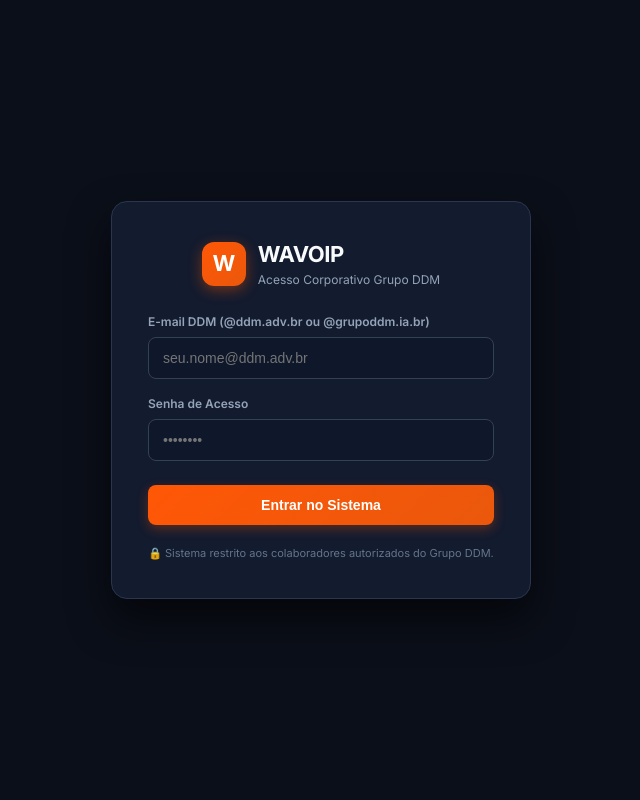
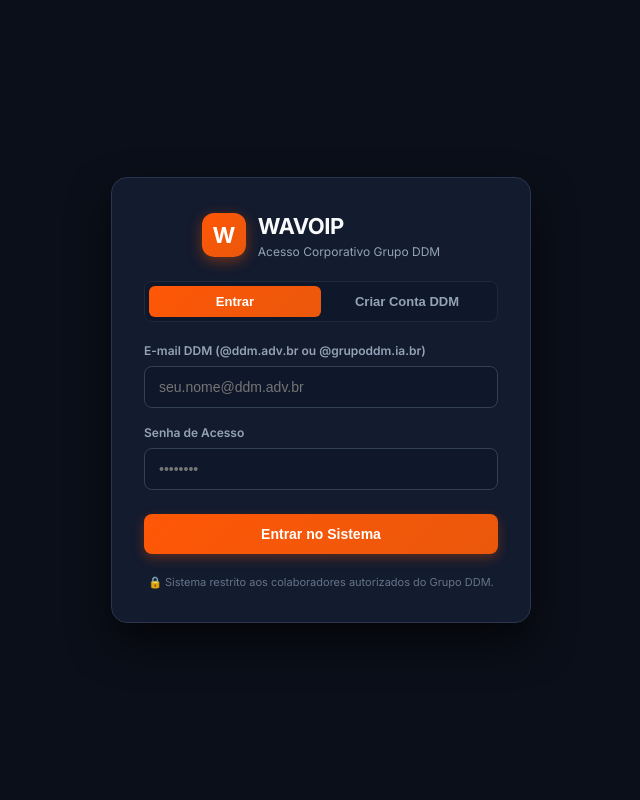
Before and after one commit to iaeautomacao-lgtm/WAVOIP, a Flask app: page / in a window 1280 px wide. Shown: the whole page, without its empty margins (319-959 px from the left). Run offline with Flask 3, Linux system fonts and the light colour scheme.

Commit message:
feat: adiciona opcao de cadastro 'Criar Conta DDM' direto na tela inicial de login e endpoint /api/auth/register

```diff
--- a/app.py
+++ b/app.py
@@ -1065,7 +1065,7 @@ def check_authentication():
     path = request.path
     if (
         path.startswith("/static/")
-        or path in ["/", "/login", "/vapi/webhook", "/api/auth/login", "/api/auth/logout", "/api/auth/me", "/api/cron"]
+        or path in ["/", "/login", "/vapi/webhook", "/api/auth/login", "/api/auth/register", "/api/auth/logout", "/api/auth/me", "/api/cron"]
     ):
         return None
 
@@ -1075,8 +1075,82 @@ def check_authentication():
         return None
 
 
+@app.route("/api/auth/register", methods=["POST"])
+def auth_register():
+    try:
+        body = request.json or {}
+        email = str(body.get("email", "")).strip().lower()
+        password = str(body.get("password", "")).strip()
+        name = str(body.get("name", "")).strip()
+
+        if not email or not password or not name:
+            return jsonify({"ok": False, "error": "Nome, e-mail e senha são obrigatórios."}), 400
+
+        if not is_ddm_email(email):
+            return jsonify({
+                "ok": False,
+                "error": "Acesso restrito. O e-mail deve pertencer aos domínios corporativos DDM (@ddm.adv.br ou @grupoddm.ia.br)."
+            }), 403
+
+        if len(password) < 6:
+            return jsonify({"ok": False, "error": "A senha deve ter no mínimo 6 caracteres."}), 400
+
+        supabase = create_client()
+        try:
+            with supabase.connect() as conn:
+                with conn.cursor() as cur:
+                    cur.execute("""
+                    CREATE TABLE IF NOT EXISTS users (
+                      id char(36) PRIMARY KEY,
+                      email varchar(255) NOT NULL UNIQUE,
+                      password_hash varchar(255) NOT NULL,
+                      name varchar(255) NOT NULL,
+                      role varchar(50) DEFAULT 'user',
+                      created_at timestamp DEFAULT CURRENT_TIMESTAMP,
+                      updated_at timestamp DEFAULT CURRENT_TIMESTAMP ON UPDATE CURRENT_TIMESTAMP,
+                      INDEX idx_users_email (email)
+                    ) ENGINE=InnoDB DEFAULT CHARSET=utf8mb4 COLLATE=utf8mb4_unicode_ci;
+                    """)
+        except Exception:
+            pass
+
+        existing = supabase.table("users").select("id").eq("email", email).execute()
+        if existing.data:
+            return jsonify({"ok": False, "error": "Este e-mail já está cadastrado no sistema. Efetue login."}), 400
+
+        user_id = str(uuid.uuid4())
+        pass_hash = generate_password_hash(password)
+
+        supabase.table("users").insert({
+            "id": user_id,
+            "email": email,
+            "password_hash": pass_hash,
+            "name": name,
+            "role": "admin"
+        }).execute()
+
+        session.permanent = True
+        session["user_id"] = user_id
+        session["user_email"] = email
+        session["user_name"] = name
+        session["user_role"] = "admin"
+
+        return jsonify({
+            "ok": True,
+            "user": {
+                "id": user_id,
+                "email": email,
+                "name": name,
+                "role": "admin"
+            }
+        })
+    except Exception as e:
+        return jsonify({"ok": False, "error": str(e)}), 500
+
+
 @app.route("/api/auth/login", methods=["POST"])
 def auth_login():
+
     try:
         _ensure_default_user()
         body = request.json or {}
--- a/templates/index.html
+++ b/templates/index.html
@@ -1144,10 +1144,10 @@
     </div>
   </div>
 
-  <!-- TELA DE LOGIN OVERLAY -->
+  <!-- TELA DE LOGIN / CADASTRO OVERLAY -->
   <div id="login-overlay" style="position:fixed; top:0; left:0; width:100vw; height:100vh; background:#0b0f19; z-index:999999; display:none; align-items:center; justify-content:center; backdrop-filter:blur(10px);">
-    <div style="background:#131b2e; border:1px solid #2a364f; border-radius:16px; width:100%; max-width:420px; padding:36px; box-shadow:0 20px 40px rgba(0,0,0,0.6);">
-      <div style="display:flex; align-items:center; gap:12px; margin-bottom:24px; justify-content:center;">
+    <div style="background:#131b2e; border:1px solid #2a364f; border-radius:16px; width:100%; max-width:420px; padding:32px; box-shadow:0 20px 40px rgba(0,0,0,0.6);">
+      <div style="display:flex; align-items:center; gap:12px; margin-bottom:20px; justify-content:center;">
         <div style="width:44px; height:44px; background:linear-gradient(135deg, #ff5706, #ea580c); border-radius:12px; display:flex; align-items:center; justify-content:center; font-weight:800; font-size:22px; color:white; box-shadow:0 4px 14px rgba(255,87,6,0.4);">W</div>
         <div>
           <div style="font-size:22px; font-weight:800; color:#f8fafc; letter-spacing:-0.5px;">WAVOIP</div>
@@ -1155,17 +1155,29 @@
         </div>
       </div>
 
+      <!-- SELETOR DE MODO: ENTRAR / CRIAR CONTA -->
+      <div style="display:flex; background:#0f172a; border-radius:8px; padding:4px; margin-bottom:20px; border:1px solid #1e293b;">
+        <button type="button" id="tab-btn-login" onclick="toggleAuthMode('login')" style="flex:1; padding:8px; border:none; background:linear-gradient(135deg, #ff5706, #ea580c); color:white; font-weight:700; border-radius:6px; font-size:13px; cursor:pointer; transition:all 0.2s;">Entrar</button>
+        <button type="button" id="tab-btn-register" onclick="toggleAuthMode('register')" style="flex:1; padding:8px; border:none; background:transparent; color:#94a3b8; font-weight:600; border-radius:6px; font-size:13px; cursor:pointer; transition:all 0.2s;">Criar Conta DDM</button>
+      </div>
+
       <div id="login-alert" style="display:none; padding:12px; border-radius:8px; font-size:13px; margin-bottom:18px; background:rgba(239,68,68,0.15); border:1px solid rgba(239,68,68,0.3); color:#f87171;"></div>
 
-      <form id="login-form" onsubmit="handleLoginSubmit(event)">
+      <form id="login-form" onsubmit="handleAuthFormSubmit(event)">
+        <!-- CAMPO NOME (EXIBIDO APENAS NO MODO CRIAR CONTA) -->
+        <div id="group-auth-name" style="display:none; margin-bottom:16px;">
+          <label style="display:block; font-size:12px; font-weight:600; color:#94a3b8; margin-bottom:6px;">Nome Completo</label>
+          <input type="text" id="auth-name" placeholder="Ex: Carlos Eduardo" style="width:100%; padding:12px 14px; background:#0f172a; border:1px solid #334155; border-radius:8px; color:white; font-size:14px; outline:none;">
+        </div>
+
         <div style="margin-bottom:16px;">
           <label style="display:block; font-size:12px; font-weight:600; color:#94a3b8; margin-bottom:6px;">E-mail DDM (@ddm.adv.br ou @grupoddm.ia.br)</label>
-          <input type="email" id="login-email" required placeholder="seu.nome@ddm.adv.br" style="width:100%; padding:12px 14px; background:#0f172a; border:1px solid #334155; border-radius:8px; color:white; font-size:14px; outline:none; transition:border-color 0.2s;">
+          <input type="email" id="login-email" required placeholder="seu.nome@ddm.adv.br" style="width:100%; padding:12px 14px; background:#0f172a; border:1px solid #334155; border-radius:8px; color:white; font-size:14px; outline:none;">
         </div>
 
         <div style="margin-bottom:24px;">
           <label style="display:block; font-size:12px; font-weight:600; color:#94a3b8; margin-bottom:6px;">Senha de Acesso</label>
-          <input type="password" id="login-password" required placeholder="••••••••" style="width:100%; padding:12px 14px; background:#0f172a; border:1px solid #334155; border-radius:8px; color:white; font-size:14px; outline:none; transition:border-color 0.2s;">
+          <input type="password" id="login-password" required placeholder="••••••••" style="width:100%; padding:12px 14px; background:#0f172a; border:1px solid #334155; border-radius:8px; color:white; font-size:14px; outline:none;">
         </div>
 
         <button type="submit" id="btn-login-submit" style="width:100%; padding:12px; background:linear-gradient(135deg, #ff5706, #ea580c); border:none; border-radius:8px; color:white; font-weight:700; font-size:14px; cursor:pointer; box-shadow:0 4px 12px rgba(255,87,6,0.3);">Entrar no Sistema</button>
@@ -1176,6 +1188,7 @@
       </div>
     </div>
   </div>
+
 
 
   <!-- Modal chamada manual -->
@@ -1292,6 +1305,46 @@
   });
 
   let currentUser = null;
+  let currentAuthMode = 'login';
+
+  function toggleAuthMode(mode) {
+    currentAuthMode = mode;
+    const loginBtn = document.getElementById('tab-btn-login');
+    const regBtn = document.getElementById('tab-btn-register');
+    const nameGroup = document.getElementById('group-auth-name');
+    const submitBtn = document.getElementById('btn-login-submit');
+    const alertEl = document.getElementById('login-alert');
+
+    alertEl.style.display = 'none';
+
+    if (mode === 'register') {
+      loginBtn.style.background = 'transparent';
+      loginBtn.style.color = '#94a3b8';
+      loginBtn.style.fontWeight = '600';
+
+      regBtn.style.background = 'linear-gradient(135deg, #ff5706, #ea580c)';
+      regBtn.style.color = 'white';
+      regBtn.style.fontWeight = '700';
+
+      nameGroup.style.display = 'block';
+      const authNameInput = document.getElementById('auth-name');
+      if (authNameInput) authNameInput.required = true;
+      submitBtn.textContent = 'Criar Minha Conta DDM';
+    } else {
+      regBtn.style.background = 'transparent';
+      regBtn.style.color = '#94a3b8';
+      regBtn.style.fontWeight = '600';
+
+      loginBtn.style.background = 'linear-gradient(135deg, #ff5706, #ea580c)';
+      loginBtn.style.color = 'white';
+      loginBtn.style.fontWeight = '700';
+
+      nameGroup.style.display = 'none';
+      const authNameInput = document.getElementById('auth-name');
+      if (authNameInput) authNameInput.required = false;
+      submitBtn.textContent = 'Entrar no Sistema';
+    }
+  }
 
   async function checkAuthSession() {
     try {
@@ -1313,32 +1366,37 @@
     document.getElementById('login-overlay').style.display = 'flex';
   }
 
-  async function handleLoginSubmit(e) {
+  async function handleAuthFormSubmit(e) {
     e.preventDefault();
     const email = document.getElementById('login-email').value.trim();
     const password = document.getElementById('login-password').value.trim();
+    const nameInput = document.getElementById('auth-name');
+    const name = nameInput ? nameInput.value.trim() : '';
     const alertEl = document.getElementById('login-alert');
     const submitBtn = document.getElementById('btn-login-submit');
 
     alertEl.style.display = 'none';
     submitBtn.disabled = true;
-    submitBtn.textContent = 'Autenticando...';
-
-    try {
-      const res = await fetch('/api/auth/login', {
+    submitBtn.textContent = currentAuthMode === 'register' ? 'Criando Conta...' : 'Autenticando...';
+
+    const endpoint = currentAuthMode === 'register' ? '/api/auth/register' : '/api/auth/login';
+    const payload = currentAuthMode === 'register' ? { email, password, name } : { email, password };
+
+    try {
+      const res = await fetch(endpoint, {
         method: 'POST',
         headers: { 'Content-Type': 'application/json' },
-        body: JSON.stringify({ email, password })
+        body: JSON.stringify(payload)
       });
       const data = await res.json();
       if (res.ok && data.ok) {
         currentUser = data.user;
         document.getElementById('user-display-name').textContent = currentUser.name || currentUser.email;
         document.getElementById('login-overlay').style.display = 'none';
-        toast('Login efetuado com sucesso!');
+        toast(currentAuthMode === 'register' ? 'Conta DDM criada com sucesso!' : 'Login efetuado com sucesso!');
         loadLines();
       } else {
-        alertEl.textContent = data.error || 'Erro ao efetuar login.';
+        alertEl.textContent = data.error || 'Erro ao processar requisição.';
         alertEl.style.display = 'block';
       }
     } catch (err) {
@@ -1346,9 +1404,10 @@
       alertEl.style.display = 'block';
     } finally {
       submitBtn.disabled = false;
-      submitBtn.textContent = 'Entrar no Sistema';
-    }
-  }
+      submitBtn.textContent = currentAuthMode === 'register' ? 'Criar Minha Conta DDM' : 'Entrar no Sistema';
+    }
+  }
+
 
   async function doLogout() {
     try {
```
